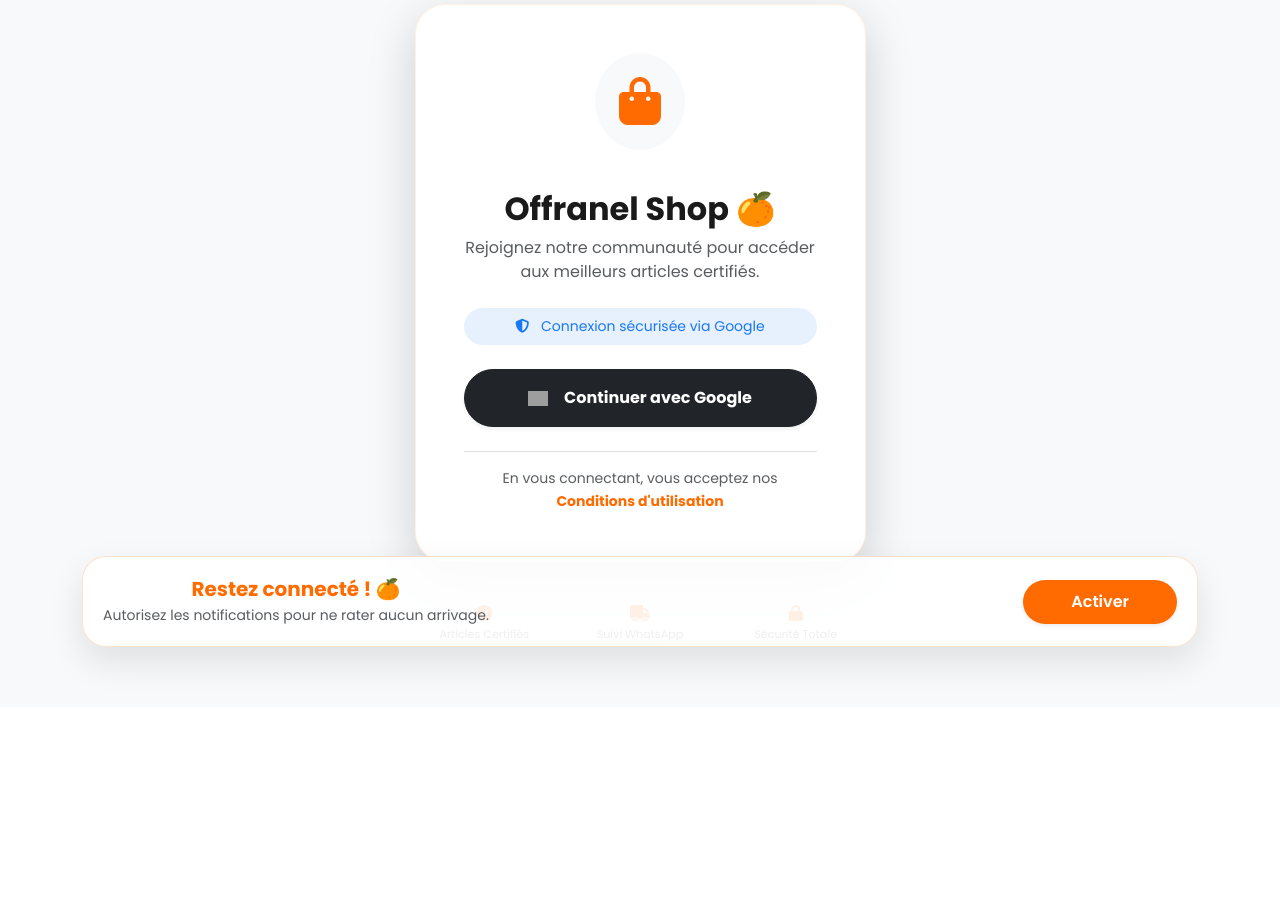
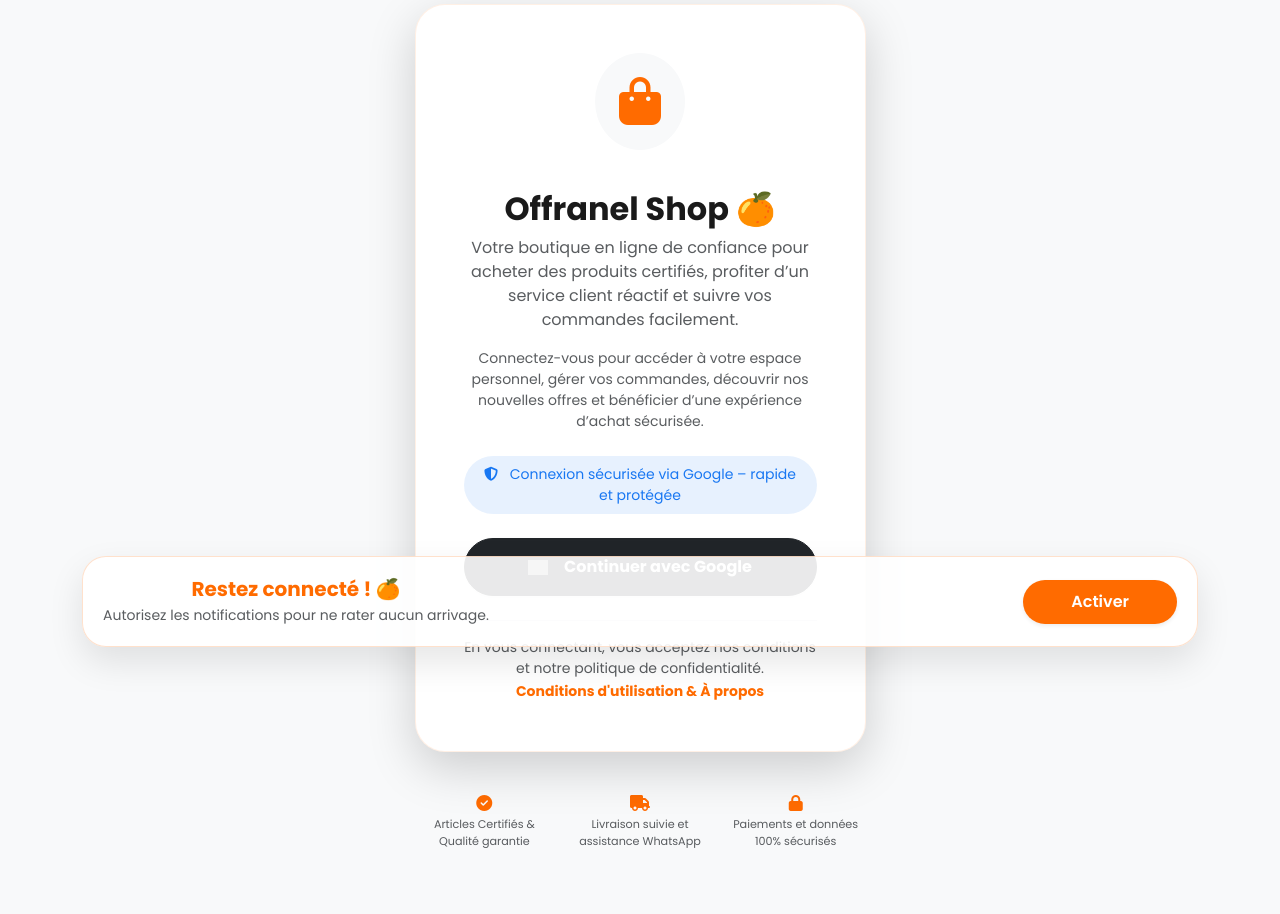
Before and after one commit to erno-ngoy/mal-offranel, a Flask app: page /login in a window 1280 px wide. Shown: the part 133-1047 px from the top of the page. Before the commit the page ends 808 px from the top, so only its background shows below. Run offline with Flask 3, Linux system fonts and the light colour scheme; some libraries are stand-ins or nearby versions; grey boxes are pictures that could not be loaded.

Commit message:
Correction d'un bug

```diff
--- a/templates/login.html
+++ b/templates/login.html
@@ -1,53 +1,130 @@
 {% extends 'base.html' %}
+
 {% block content %}
+<!-- SEO visible pour Google -->
+<section class="container mt-3">
+    <h1 class="visually-hidden">
+        Connexion Offranel Shop – Boutique en ligne sécurisée
+    </h1>
+    <p class="visually-hidden">
+        Offranel Shop est une boutique en ligne fiable proposant des articles certifiés,
+        un suivi client via WhatsApp et une connexion sécurisée par Google.
+        Connectez-vous pour accéder à votre espace client et passer vos commandes en toute sécurité.
+    </p>
+</section>
+
 <div class="row justify-content-center align-items-center mt-5 animate__animated animate__fadeIn">
     <div class="col-md-5">
-        <div class="glass-card p-5 bg-white shadow-lg text-center" style="border-radius: 30px; border: 1px solid rgba(255,107,0,0.1);">
+        <article class="glass-card p-5 bg-white shadow-lg text-center"
+                 style="border-radius: 30px; border: 1px solid rgba(255,107,0,0.1);"
+                 aria-labelledby="login-title">
+
             <div class="mb-4">
                 <div class="d-inline-block p-4 rounded-circle bg-light mb-3">
-                    <i class="fas fa-shopping-bag fa-3x text-orange"></i>
+                    <i class="fas fa-shopping-bag fa-3x text-orange" aria-hidden="true"></i>
                 </div>
             </div>
 
-            <h2 class="fw-bold mb-2">Offranel Shop 🍊</h2>
-            <p class="text-muted mb-4">Rejoignez notre communauté pour accéder aux meilleurs articles certifiés.</p>
+            <h2 id="login-title" class="fw-bold mb-2">
+                Offranel Shop 🍊
+            </h2>
 
-            <div class="alert alert-info py-2 rounded-pill border-0 small mb-4" style="background-color: rgba(24, 119, 242, 0.1); color: #1877F2;">
-                <i class="fas fa-shield-alt me-2"></i> Connexion sécurisée via Google
+            <p class="text-muted mb-3">
+                Votre boutique en ligne de confiance pour acheter des produits certifiés,
+                profiter d’un service client réactif et suivre vos commandes facilement.
+            </p>
+
+            <p class="small text-muted mb-4">
+                Connectez-vous pour accéder à votre espace personnel, gérer vos commandes,
+                découvrir nos nouvelles offres et bénéficier d’une expérience d’achat sécurisée.
+            </p>
+
+            <div class="alert alert-info py-2 rounded-pill border-0 small mb-4"
+                 style="background-color: rgba(24, 119, 242, 0.1); color: #1877F2;">
+                <i class="fas fa-shield-alt me-2"></i>
+                Connexion sécurisée via Google – rapide et protégée
             </div>
 
-            <button id="googleBtn" class="btn btn-dark w-100 py-3 rounded-pill fw-bold shadow-sm d-flex align-items-center justify-content-center transition-all">
-                <img src="https://www.gstatic.com/firebasejs/ui/2.0.0/images/auth/google.svg" width="20" class="me-3">
+            <button id="googleBtn"
+                    class="btn btn-dark w-100 py-3 rounded-pill fw-bold shadow-sm
+                           d-flex align-items-center justify-content-center transition-all"
+                    aria-label="Se connecter avec Google sur Offranel Shop">
+                <img src="https://www.gstatic.com/firebasejs/ui/2.0.0/images/auth/google.svg"
+                     width="20"
+                     alt="Logo Google"
+                     class="me-3">
                 Continuer avec Google
             </button>
 
             <div class="mt-4 pt-3 border-top">
-                <p class="small text-muted mb-0">En vous connectant, vous acceptez nos</p>
-                <a href="/a-propos" class="small text-orange text-decoration-none fw-bold">Conditions d'utilisation</a>
+                <p class="small text-muted mb-0">
+                    En vous connectant, vous acceptez nos conditions et notre politique de confidentialité.
+                </p>
+                <a href="/a-propos"
+                   class="small text-orange text-decoration-none fw-bold">
+                    Conditions d'utilisation & À propos
+                </a>
             </div>
-        </div>
+        </article>
 
-        <div class="row mt-4 text-center g-3">
+        <section class="row mt-4 text-center g-3" aria-label="Avantages Offranel Shop">
             <div class="col-4">
                 <i class="fas fa-check-circle text-orange mb-1"></i>
-                <p class="small text-muted" style="font-size: 0.7rem;">Articles Certifiés</p>
+                <p class="small text-muted" style="font-size: 0.7rem;">
+                    Articles Certifiés & Qualité garantie
+                </p>
             </div>
             <div class="col-4">
                 <i class="fas fa-truck text-orange mb-1"></i>
-                <p class="small text-muted" style="font-size: 0.7rem;">Suivi WhatsApp</p>
+                <p class="small text-muted" style="font-size: 0.7rem;">
+                    Livraison suivie et assistance WhatsApp
+                </p>
             </div>
             <div class="col-4">
                 <i class="fas fa-lock text-orange mb-1"></i>
-                <p class="small text-muted" style="font-size: 0.7rem;">Sécurité Totale</p>
+                <p class="small text-muted" style="font-size: 0.7rem;">
+                    Paiements et données 100% sécurisés
+                </p>
             </div>
-        </div>
+        </section>
     </div>
 </div>
 
-<div id="authLoader" class="d-none position-fixed top-0 start-0 w-100 h-100 d-flex flex-column justify-content-center align-items-center bg-white opacity-75" style="z-index: 9999;">
+<!-- Fallback SEO sans JavaScript -->
+<noscript>
+    <div class="container mt-4">
+        <p class="text-muted small">
+            Offranel Shop est une boutique en ligne sécurisée.
+            Pour vous connecter et accéder à votre espace client,
+            veuillez activer JavaScript dans votre navigateur.
+        </p>
+    </div>
+</noscript>
+
+<div id="authLoader"
+     class="d-none position-fixed top-0 start-0 w-100 h-100 d-flex flex-column
+            justify-content-center align-items-center bg-white opacity-75"
+     style="z-index: 9999;">
     <div class="spinner-border text-orange" role="status"></div>
-    <p class="mt-3 fw-bold text-orange">Vérification de votre compte...</p>
+    <p class="mt-3 fw-bold text-orange">
+        Vérification sécurisée de votre compte en cours...
+    </p>
 </div>
+
+<!-- Données structurées Google -->
+<script type="application/ld+json">
+{
+  "@context": "https://schema.org",
+  "@type": "OnlineStore",
+  "name": "Offranel Shop",
+  "description": "Boutique en ligne sécurisée proposant des articles certifiés, un suivi client WhatsApp et une connexion rapide via Google.",
+  "url": "{{ request.url }}",
+  "image": "/static/logo.png",
+  "sameAs": [],
+  "paymentAccepted": "Online Payment",
+  "currenciesAccepted": "USD, CDF"
+}
+</script>
 
 <script type="module">
   import { initializeApp } from "https://www.gstatic.com/firebasejs/10.7.1/firebase-app.js";
@@ -57,7 +134,7 @@
     apiKey: "AIzaSyDp2Wbtj_pUEmeH6B7DKQlOAzaW00jr1dE",
     authDomain: "malaki-offranel.firebaseapp.com",
     projectId: "malaki-offranel",
-    storageBucket: "malaki-offranel.firebasestorage.app",
+    storageBucket: "firebasestorage.app",
     appId: "1:255909746580:web:5b97ab8194520bf783a181"
   };
 
```
